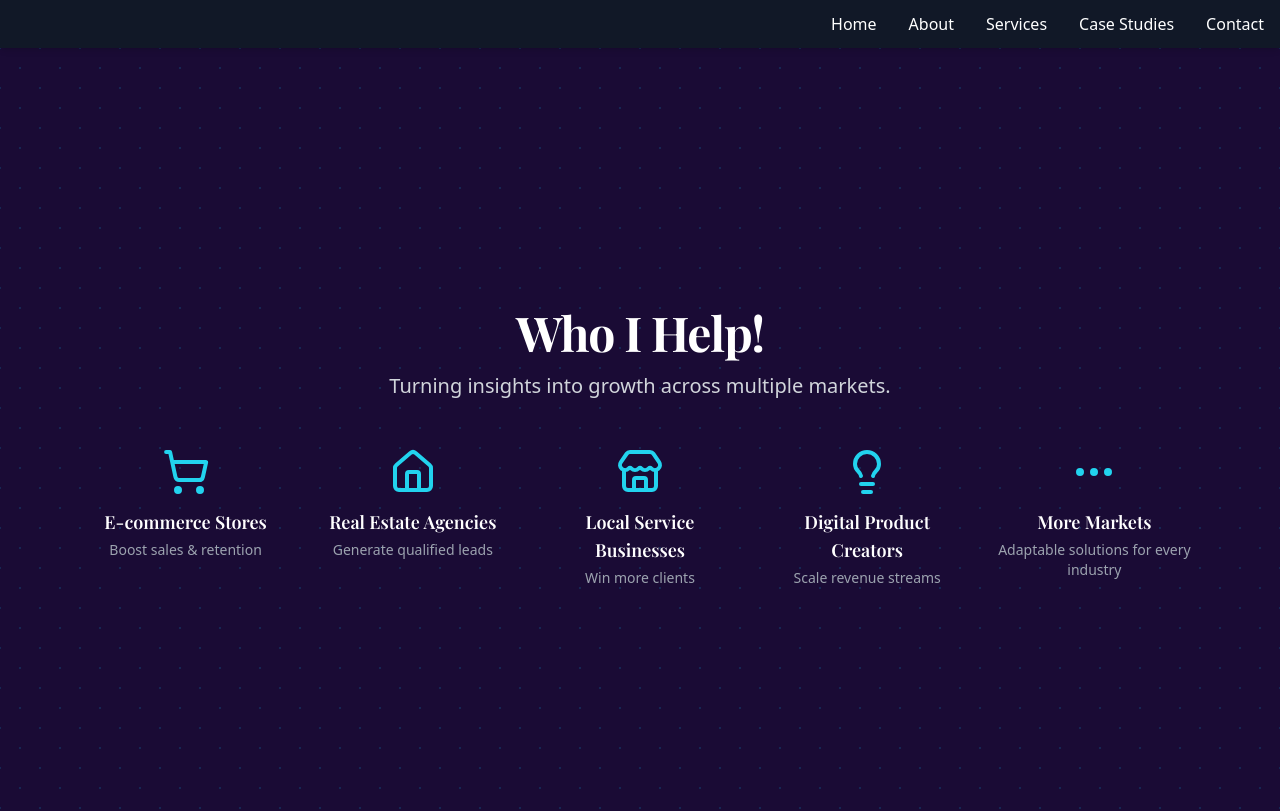
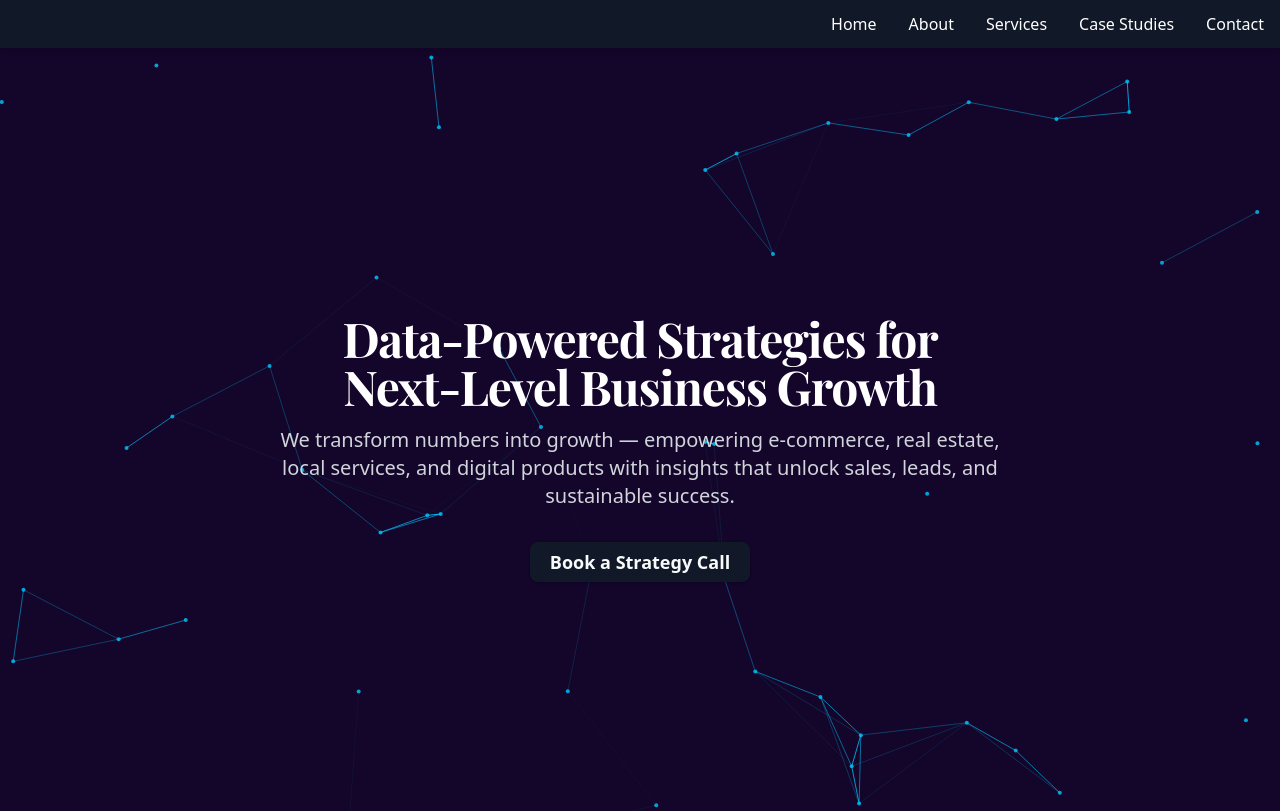
Before and after one commit to kartik-7877/statixgrowth-site, a Next.js app: page / in a window 1280 px wide. Shown: the top 811 px of the page. Built offline with nearby package versions, Linux system fonts and the light colour scheme.

Commit message:
Fix HeroSection: restore original content and correct canvas strokeStyle

```diff
--- a/components/HeroSection.js
+++ b/components/HeroSection.js
@@ -1,94 +1,119 @@
 import { motion } from "framer-motion";
-import { ShoppingCart, Home, Store, Lightbulb, MoreHorizontal } from "lucide-react";
+import { useEffect, useRef } from "react";
+import { Button } from "@/components/ui/button";
 
-export default function WhoIHelp() {
-  const categories = [
-    {
-      icon: ShoppingCart,
-      title: "E-commerce Stores",
-      description: "Boost sales & retention",
-    },
-    {
-      icon: Home,
-      title: "Real Estate Agencies",
-      description: "Generate qualified leads",
-    },
-    {
-      icon: Store,
-      title: "Local Service Businesses",
-      description: "Win more clients",
-    },
-    {
-      icon: Lightbulb,
-      title: "Digital Product Creators",
-      description: "Scale revenue streams",
-    },
-    {
-      icon: MoreHorizontal,
-      title: "More Markets",
-      description: "Adaptable solutions for every industry",
-    },
-  ];
+export default function HeroSection() {
+  const canvasRef = useRef(null);
+
+  useEffect(() => {
+    const canvas = canvasRef.current;
+    if (!canvas) return;
+
+    const ctx = canvas.getContext("2d");
+    if (!ctx) return;
+
+    let width = (canvas.width = window.innerWidth);
+    let height = (canvas.height = window.innerHeight);
+
+    const points = Array.from({ length: 50 }, () => ({
+      x: Math.random() * width,
+      y: Math.random() * height,
+      vx: (Math.random() - 0.5) * 0.5,
+      vy: (Math.random() - 0.5) * 0.5,
+    }));
+
+    function draw() {
+      ctx.clearRect(0, 0, width, height);
+      ctx.fillStyle = "#14052A";
+      ctx.fillRect(0, 0, width, height);
+
+      points.forEach((p) => {
+        p.x += p.vx;
+        p.y += p.vy;
+        if (p.x < 0 || p.x > width) p.vx *= -1;
+        if (p.y < 0 || p.y > height) p.vy *= -1;
+
+        ctx.beginPath();
+        ctx.arc(p.x, p.y, 2, 0, Math.PI * 2);
+        ctx.fillStyle = "rgba(0, 200, 255, 0.8)";
+        ctx.fill();
+      });
+
+      for (let i = 0; i < points.length; i++) {
+        for (let j = i + 1; j < points.length; j++) {
+          const dx = points[i].x - points[j].x;
+          const dy = points[i].y - points[j].y;
+          const dist = Math.sqrt(dx * dx + dy * dy);
+          if (dist < 150) {
+            ctx.beginPath();
+            ctx.moveTo(points[i].x, points[i].y);
+            ctx.lineTo(points[j].x, points[j].y);
+            ctx.strokeStyle = `rgba(0, 200, 255, ${1 - dist / 150})`;
+            ctx.stroke();
+          }
+        }
+      }
+
+      requestAnimationFrame(draw);
+    }
+
+    draw();
+
+    const handleResize = () => {
+      width = canvas.width = window.innerWidth;
+      height = canvas.height = window.innerHeight;
+    };
+    window.addEventListener("resize", handleResize);
+    return () => window.removeEventListener("resize", handleResize);
+  }, []);
 
   return (
-    <section
-      className="relative w-full h-auto md:h-screen flex items-center justify-center overflow-hidden py-16 sm:py-20 md:py-0 text-white"
-      style={{
-        backgroundColor: "#1A0B35", // updated lighter shade
-        backgroundImage: `
-          radial-gradient(rgba(0, 200, 255, 0.15) 1px, transparent 1px),
-          radial-gradient(rgba(0, 200, 255, 0.15) 1px, transparent 1px)
-        `,
-        backgroundSize: "40px 40px",
-        backgroundPosition: "0 0, 20px 20px",
-      }}
-    >
-      <div className="relative z-10 max-w-6xl mx-auto px-4 sm:px-6 text-center">
-        {/* Heading */}
-        <motion.h2
+    <section className="relative w-full h-[60vh] md:h-screen flex items-center justify-center overflow-hidden py-4 sm:py-6 md:py-0">
+      {/* Background Canvas */}
+      <canvas ref={canvasRef} className="absolute inset-0 z-0" />
+
+      {/* Content */}
+      <div className="relative z-10 text-center px-4 sm:px-6 max-w-3xl">
+        <motion.h1
           initial={{ opacity: 0, y: 20 }}
-          whileInView={{ opacity: 1, y: 0 }}
+          animate={{ opacity: 1, y: 0 }}
           transition={{ duration: 0.8 }}
-          viewport={{ once: true }}
           className="font-display tracking-tight text-white mb-4
-                     text-2xl sm:text-3xl md:text-5xl font-semibold md:font-bold"
+                     text-2xl sm:text-3xl md:text-5xl
+                     font-semibold md:font-bold leading-[1.2]"
         >
-          Who I Help!
-        </motion.h2>
+          Data-Powered Strategies for Next-Level Business Growth
+        </motion.h1>
 
-        {/* Subheading */}
         <motion.p
           initial={{ opacity: 0, y: 20 }}
-          whileInView={{ opacity: 1, y: 0 }}
-          transition={{ duration: 1, delay: 0.2 }}
-          viewport={{ once: true }}
-          className="font-sans text-sm sm:text-base md:text-xl text-gray-300 mb-12 max-w-3xl mx-auto"
+          animate={{ opacity: 1, y: 0 }}
+          transition={{ duration: 1, delay: 0.3 }}
+          className="font-sans mt-4 sm:mt-4 text-sm sm:text-base md:text-xl text-gray-300"
         >
-          Turning insights into growth across multiple markets.
+          We transform numbers into growth — empowering e-commerce, real estate,
+          local services, and digital products with insights that unlock sales,
+          leads, and sustainable success.
         </motion.p>
 
-        {/* Categories Grid */}
         <motion.div
           initial={{ opacity: 0, y: 20 }}
-          whileInView={{ opacity: 1, y: 0 }}
-          transition={{ duration: 1, delay: 0.4 }}
-          viewport={{ once: true }}
-          className="grid grid-cols-2 sm:grid-cols-3 md:grid-cols-5 gap-6 sm:gap-8"
+          animate={{ opacity: 1, y: 0 }}
+          transition={{ duration: 1, delay: 0.6 }}
+          className="mt-6 sm:mt-8"
         >
-          {categories.map((item, index) => (
-            <div
-              key={index}
-              className="flex flex-col items-center text-center"
+          <a
+            href="https://kartikbhask.systeme.io/j2bebook-oto-call-ea16ec82-f57c408e"
+            target="_blank"
+            rel="noopener noreferrer"
+          >
+            <Button
+              size="lg"
+              className="bg-primary hover:bg-primary/90 text-primary-foreground font-semibold rounded-lg shadow px-5 py-3 text-base sm:text-lg"
             >
-              <item.icon className="w-10 h-10 sm:w-12 sm:h-12 text-cyan-400 mb-3" />
-              <h3 className="font-display font-semibold text-base sm:text-lg text-white mb-1">
-                {item.title}
-              </h3>
-              <p className="font-sans text-xs sm:text-sm text-gray-400">
-                {item.description}
-              </p>
-            </div>
-          ))}
+              Book a Strategy Call
+            </Button>
+          </a>
         </motion.div>
       </div>
     </section>
```
